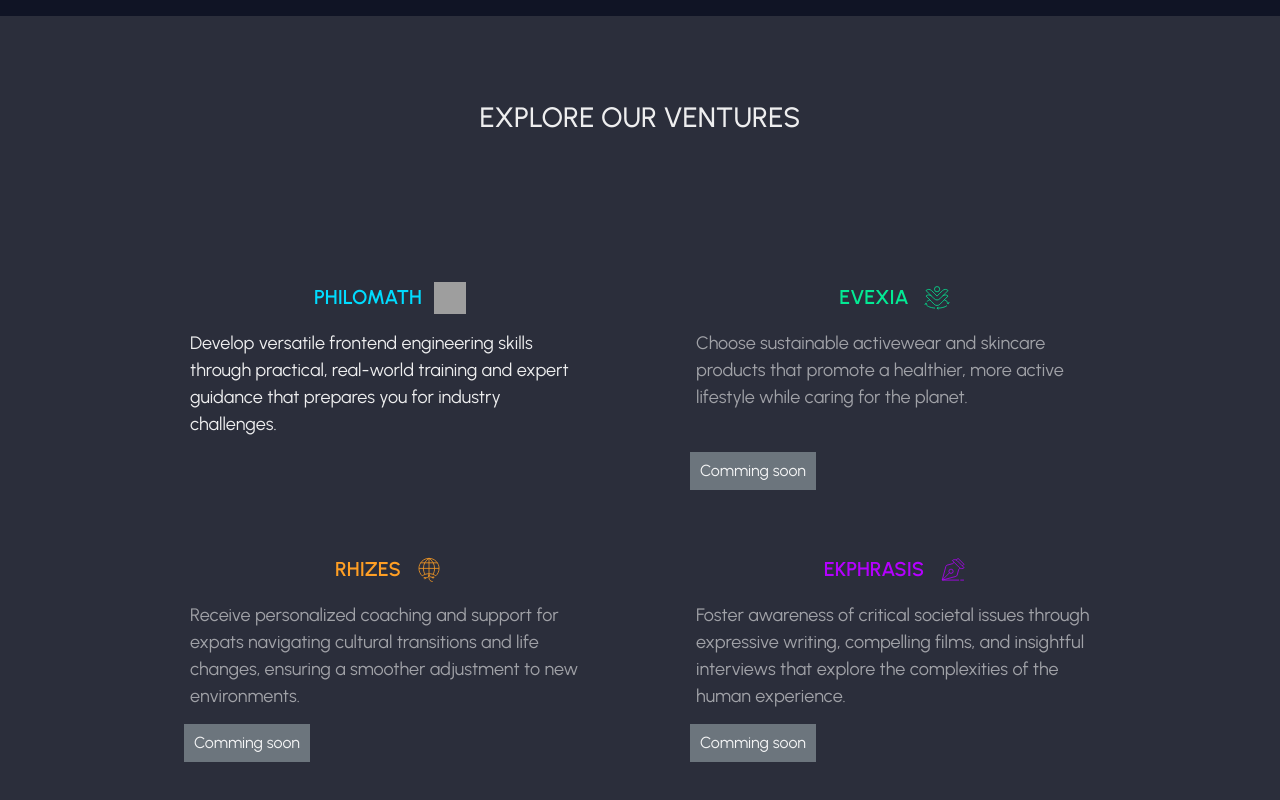
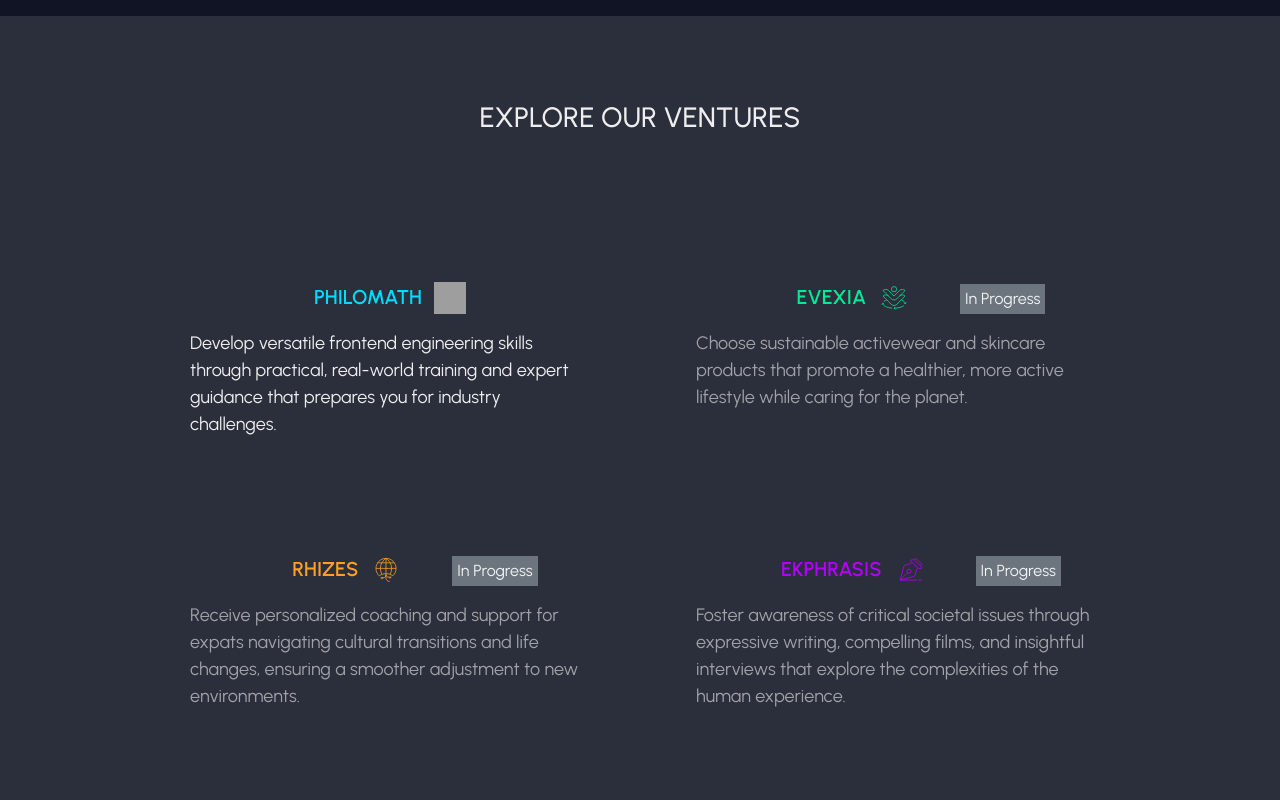
Before and after one commit to evangelia-business/website, a Next.js app: page /en in a window 1280 px wide. Shown: the part 1073-1873 px from the top of the page. Built offline with nearby package versions, Linux system fonts and the light colour scheme; grey boxes are pictures that could not be loaded.

Commit message:
fix on hover on products section, improved badge

```diff
--- a/src/components/Products/ProductCard.tsx
+++ b/src/components/Products/ProductCard.tsx
@@ -22,10 +22,29 @@ export const ProductCard: React.FC<Product> = ({
     className={styles.productcard}
   >
     <Flex alignItems="center" pb={4}>
-      <Text color={color} fontWeight={550} fontSize="xl" height={8} mr={3}>
+      <Text
+        color={color}
+        fontWeight={550}
+        fontSize="xl"
+        height={8}
+        mr={3}
+        className={styles.inactiveTitle}
+      >
         {title}
       </Text>
       <Image src={iconSrc} alt={`${title} icon`} boxSize={8} />
+      {!isLaunched && (
+        <Text
+          alignSelf="flex-end"
+          width="max-content"
+          backgroundColor="#6C757D"
+          padding="3px 5px"
+          position="relative"
+          right={{ base: '-70px', md: '-50px' }}
+        >
+          In Progress
+        </Text>
+      )}
     </Flex>
     {isLaunched ? (
       <Link
--- a/src/components/Products/Products.tsx
+++ b/src/components/Products/Products.tsx
@@ -83,22 +83,11 @@ const ProductsSection: React.FC<ProductsSectionProps> = () => {
         alignSelf="center"
         alignItems="center"
         paddingBottom={{ base: 0, md: 8 }}
+        className="product-row"
       >
         {topRowProducts.map((product, index) => (
           <Box key={index} height={{ base: 'auto', md: '10rem' }}>
             <ProductCard {...product} />
-            {!product.isLaunched && (
-              <Text
-                alignSelf="center"
-                width="max-content"
-                backgroundColor="#6C757D"
-                padding="7px 10px"
-                marginTop="10px"
-              >
-                {' '}
-                Comming soon
-              </Text>
-            )}
           </Box>
         ))}
       </Flex>
@@ -109,22 +98,11 @@ const ProductsSection: React.FC<ProductsSectionProps> = () => {
         justifyContent="space-between"
         alignSelf="center"
         alignItems="center"
+        className="product-row"
       >
         {bottomRowProducts.map((product, index) => (
           <Box key={index} height={{ base: 'auto', md: '10rem' }}>
             <ProductCard {...product} />
-            {!product.isLaunched && (
-              <Text
-                alignSelf="center"
-                width="max-content"
-                backgroundColor="#6C757D"
-                padding="7px 10px"
-                marginTop="10px"
-              >
-                {' '}
-                Comming soon
-              </Text>
-            )}
           </Box>
         ))}
       </Flex>
--- a/src/components/Products/productcard.module.css
+++ b/src/components/Products/productcard.module.css
@@ -2,15 +2,14 @@
 .productcard p:hover {
   cursor: pointer; /* Change cursor to pointer on hover */
   color: #b0c4de; /* Change text color to your brand color on hover */
+  text-shadow: 1px 1px 0 rgba(0, 0, 0, 0.8); /* Very sharp shadow */
+  //-webkit-text-stroke: 0.5px rgba(0, 0, 0, 0.8); /* Outline effect for text */
+  transform: scale(1.06);
+  @apply underline;
 }
 
 .productcard {
   transition: background-color 0.3s ease; /* Transition effect */
-}
-
-.productcard:hover {
-  background-color: #4c5466; /* Change to light grayish blue on hover */
-  @apply no-underline; /* Remove underline on hover */
 }
 
 a.productItem:hover {
@@ -21,3 +20,7 @@ a.productItem:hover {
   pointer-events: none; /* Disable click events */
   opacity: 0.6; /* Optional: visually indicate it's inactive */
 }
+
+.inactiveTitle {
+  pointer-events: none; /* Disable click events */
+}
```
